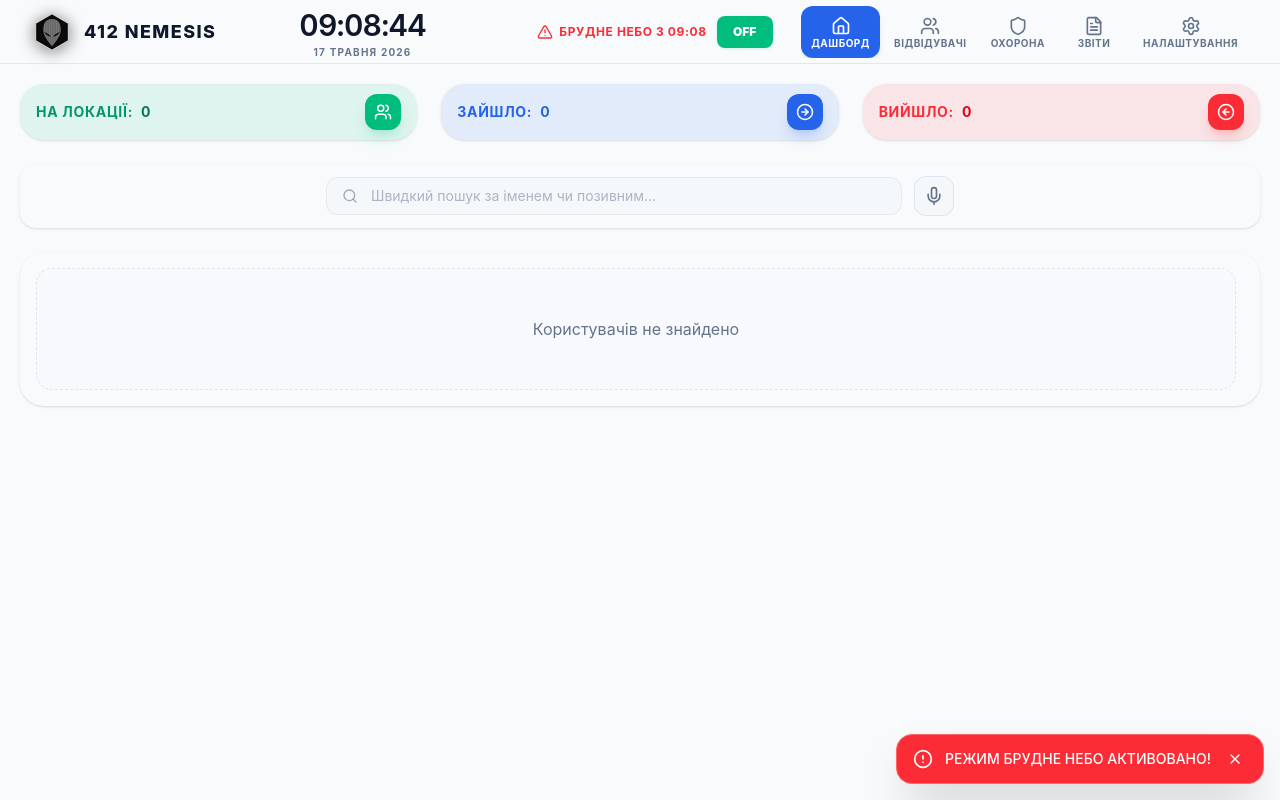
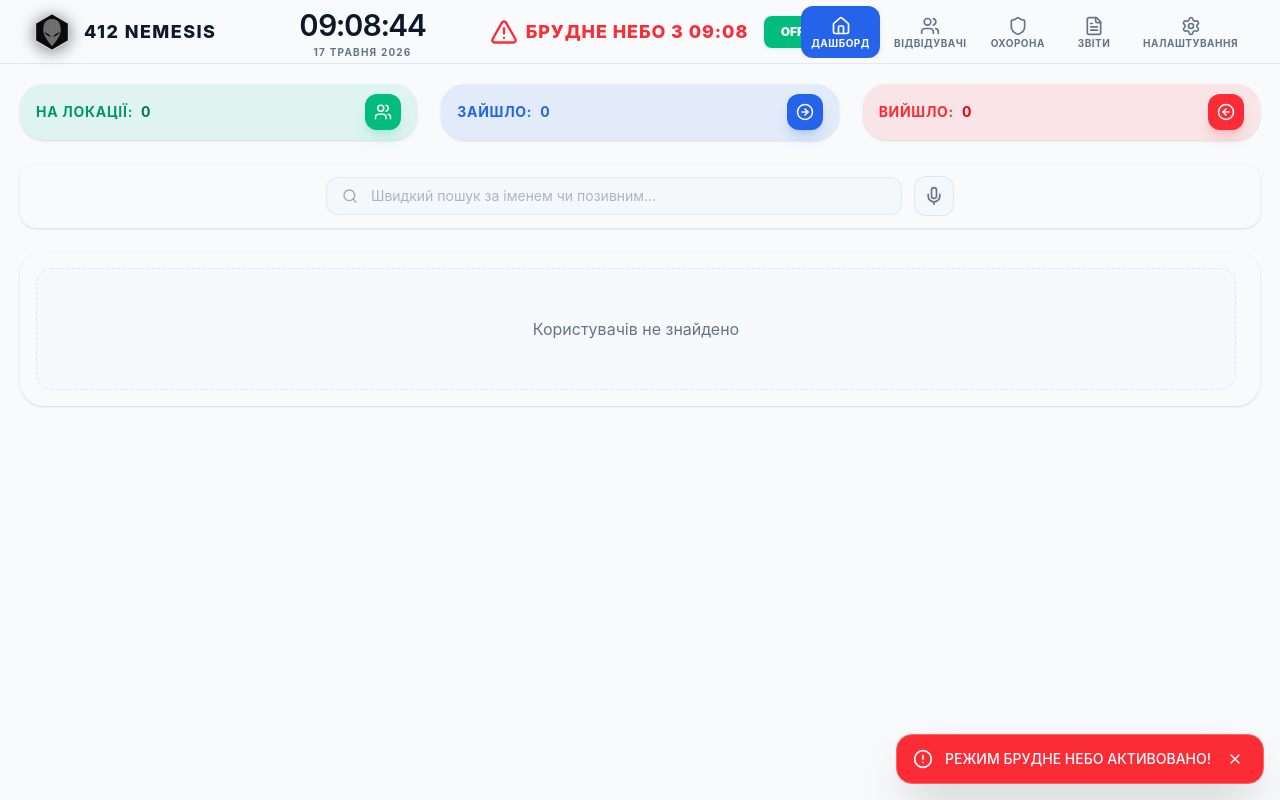
Before and after one commit to tonyresh/akacia, a React (Vite) app: page / in a window 1280 px wide. Both pictures are taken after a click on the button "ON". Built offline with nearby package versions, Linux system fonts and the light colour scheme.

Commit message:
style: update Dirty Sky alert appearance
Improve visibility of the 'Dirty Sky' mode alert by increasing font sizes and icon dimensions, and adjusting layout spacing for better readability across different screen sizes.

```diff
--- a/src/components/Layout.tsx
+++ b/src/components/Layout.tsx
@@ -67,9 +67,9 @@ export default function Layout() {
               </button>
             </div>
           ) : (
-            <div className="flex items-center gap-2.5 select-none shrink-0">
-              <div className="flex items-center gap-1.5 text-red-500 animate-pulse font-bold text-[10px] sm:text-xs uppercase tracking-wider">
-                <TriangleAlert className="w-4 h-4 shrink-0" />
+            <div className="flex items-center gap-3 sm:gap-4 select-none shrink-0 justify-center">
+              <div className="flex items-center gap-2 text-red-500 animate-pulse font-extrabold text-xs sm:text-sm md:text-base lg:text-lg uppercase tracking-wider">
+                <TriangleAlert className="w-5 h-5 sm:w-6 sm:h-6 md:w-7 md:h-7 shrink-0" />
                 <span>Брудне небо з {format(new Date(activeDirtySky.startTime), 'HH:mm')}</span>
               </div>
               <button
@@ -77,7 +77,7 @@ export default function Layout() {
                   endDirtySky();
                   showToast('Режим Брудне небо завершено', 'success');
                 }}
-                className="h-8 w-11 sm:w-14 rounded-lg bg-emerald-500 hover:bg-emerald-600 active:scale-95 text-white text-[10px] sm:text-xs font-black uppercase transition-all flex items-center justify-center cursor-pointer select-none shadow-sm shadow-emerald-500/10 font-sans"
+                className="h-8 w-11 sm:w-14 rounded-lg bg-emerald-500 hover:bg-emerald-600 active:scale-95 text-white text-[10px] sm:text-xs font-black uppercase transition-all flex items-center justify-center cursor-pointer select-none shadow-sm shadow-emerald-500/10 font-sans shrink-0"
                 title="Вимкнути режим Брудне небо"
               >
                 OFF
```
